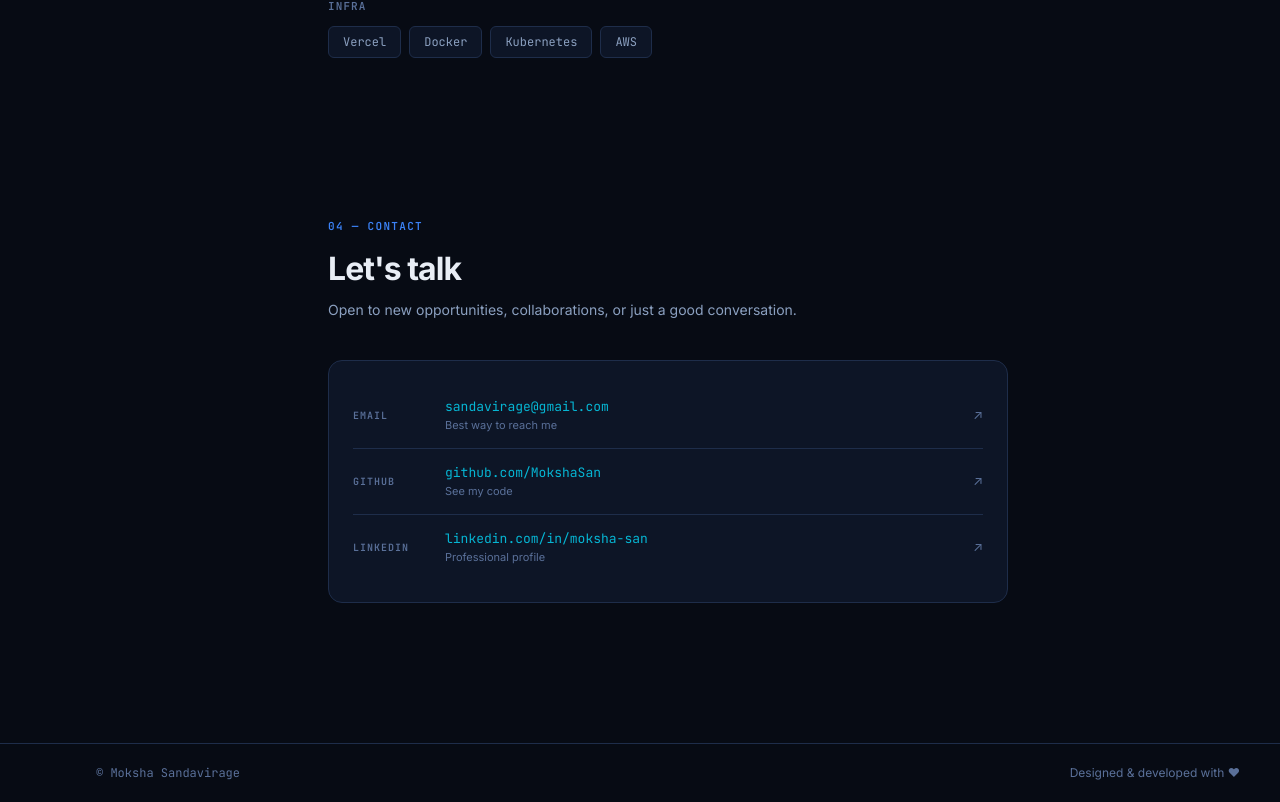
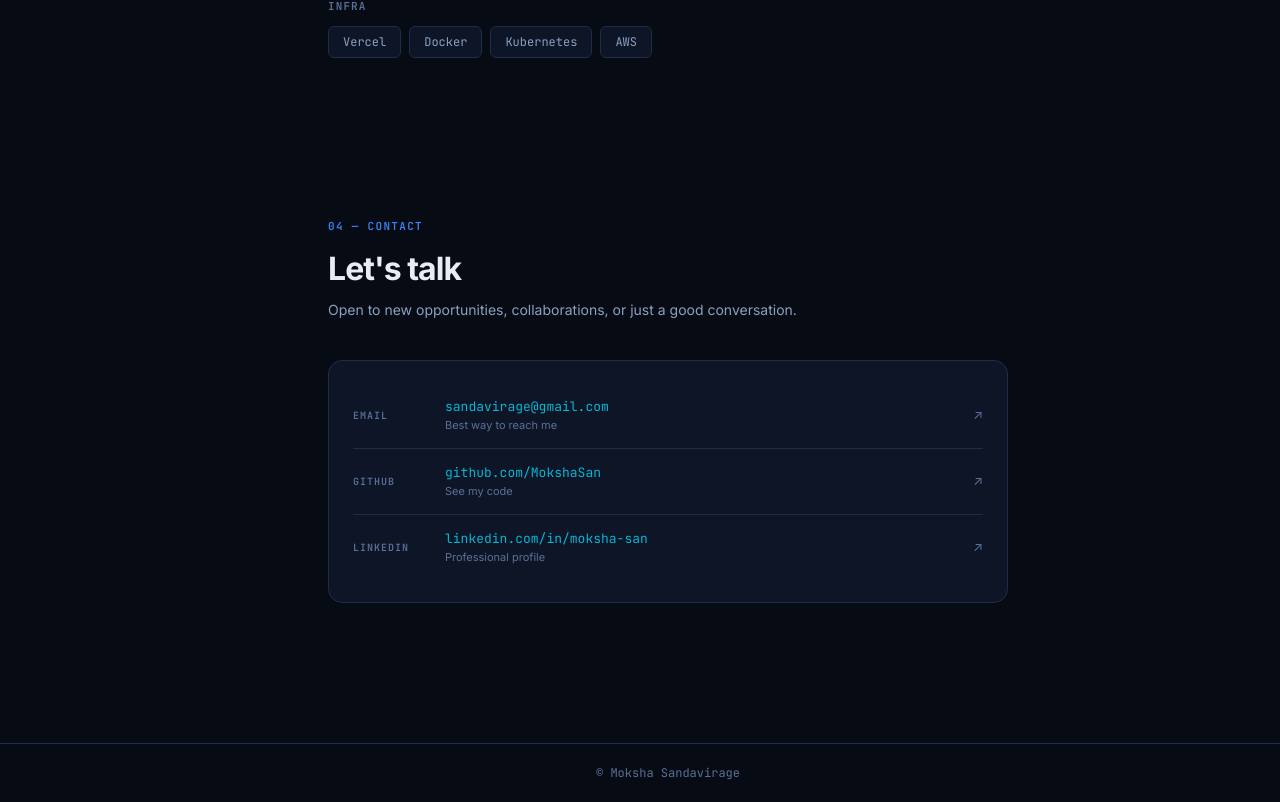
Before and after one commit to MokshaSan/portfolio, a Next.js app: page / in a window 1280 px wide. Shown: the part 2401-3203 px from the top of the page. Built offline with nearby package versions, Linux system fonts and the light colour scheme.

Commit message:
little change in footer

```diff
--- a/src/components/Portfolio.tsx
+++ b/src/components/Portfolio.tsx
@@ -108,12 +108,10 @@ export default function Portfolio() {
             fontFamily: "'JetBrains Mono', monospace",
             fontSize: "12px",
             color: "var(--muted)",
+            margin: " 0 auto",
           }}
         >
           © Moksha Sandavirage
-        </span>
-        <span style={{ fontSize: "12px", color: "var(--muted)" }}>
-          Designed & developed with ♥
         </span>
       </footer>
     </div>
```
